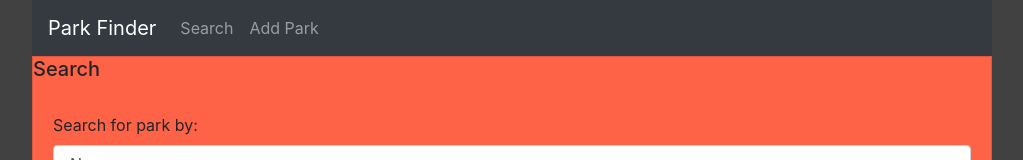
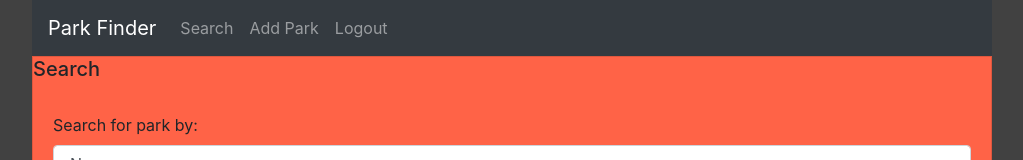
Before and after one commit to Nathan-Rosenboom/Park-Finder, a React (Create React App) app in the folder client/: page /parks in a window 1280 px wide. Shown: the top 160 px of the page, without its empty margins (128-1151 px from the left). Built offline with nearby package versions, Linux system fonts and the light colour scheme; no server answers.

Commit message:
Added logout button

```diff
--- a/client/src/pages/layout/private/Navbar.jsx
+++ b/client/src/pages/layout/private/Navbar.jsx
@@ -1,14 +1,25 @@
 import React from "react";
 import Navbar from "react-bootstrap/Navbar";
 import Nav from "react-bootstrap/Nav";
+import axios from "axios";
 
 function Navigation(props) {
+
+  const logout = () => {
+    axios.get('http://localhost:3001/api/logout')
+        .then((response) => {
+            window.location.href = '/'
+        }).catch((err) => {
+            console.log(err);
+        })
+}
     return (
     <Navbar bg="dark" variant="dark">
     <Navbar.Brand href="#home">Park Finder</Navbar.Brand>
     <Nav className="mr-auto">
       <Nav.Link href="/parks">Search</Nav.Link>
       <Nav.Link href="/create">Add Park</Nav.Link>
+      <Nav.Link onClick={logout}>Logout</Nav.Link>
     </Nav>
   </Navbar>
     )
```
